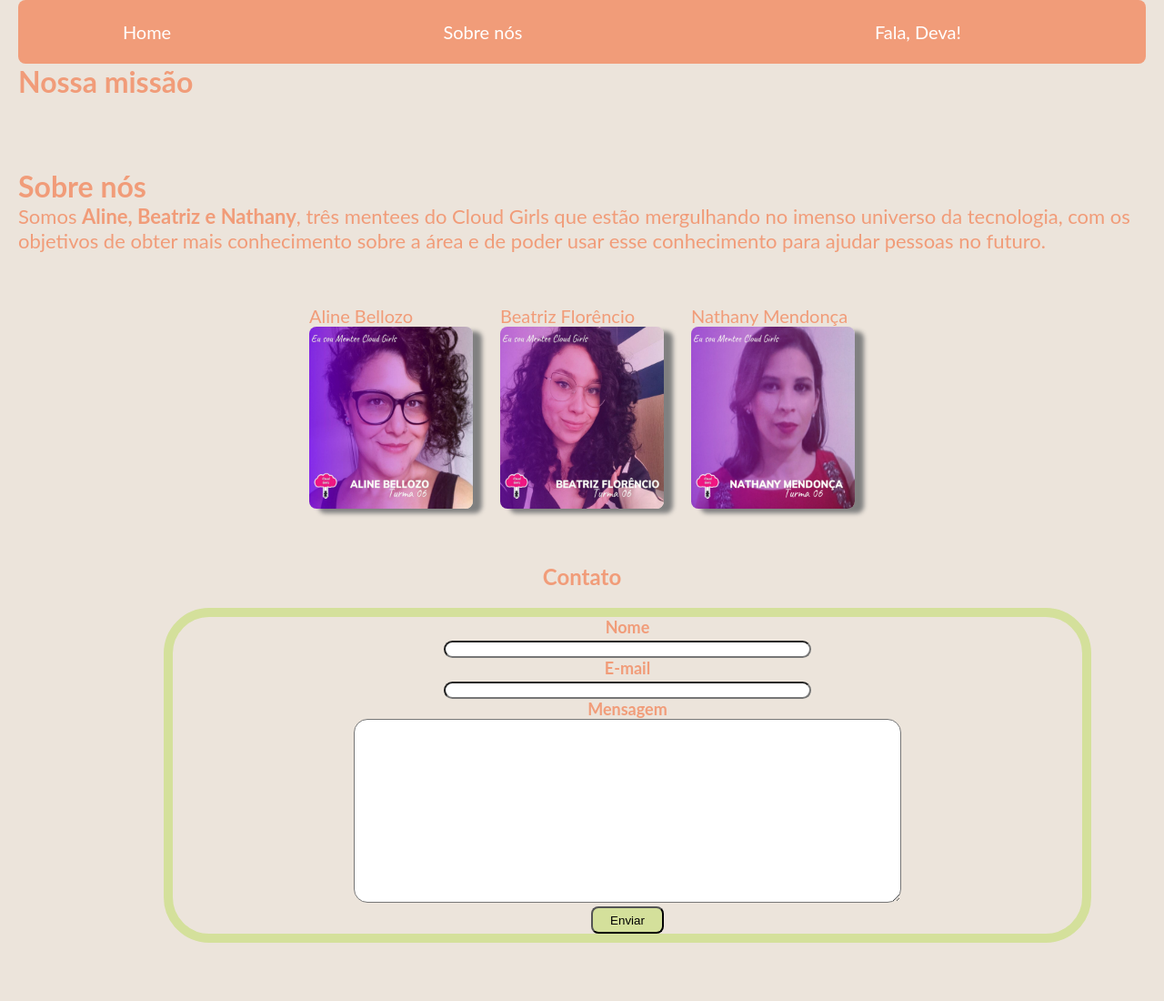
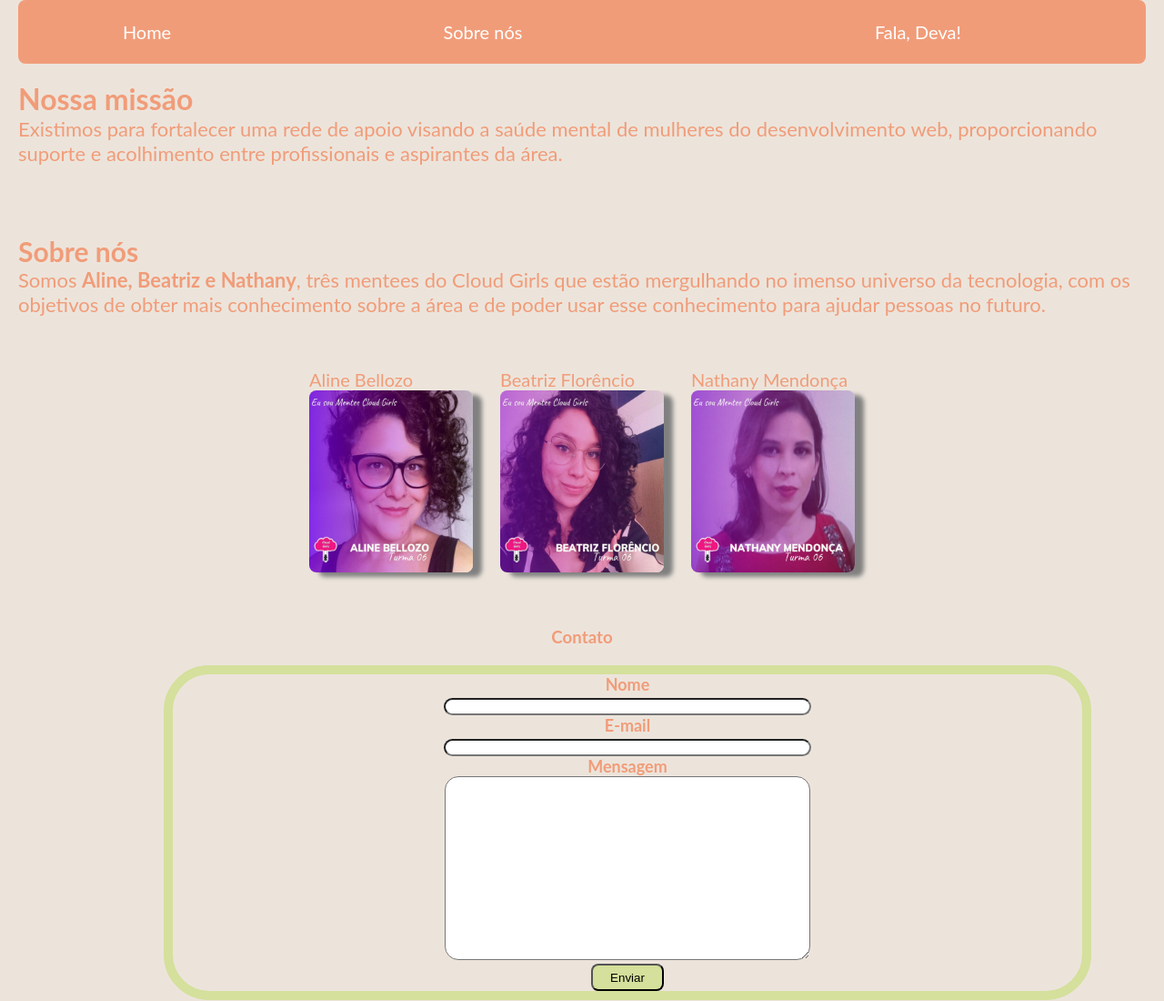
Before and after one commit to nathanymendonca/SquadGirls, a plain HTML site: page sobrenos.html in a window 1280 px wide. Shown: the top 1100 px of the page at 91% size. Drawn offline with Linux system fonts and the light colour scheme.

Commit message:
modificacao

```diff
--- a/sobrenos.html
+++ b/sobrenos.html
@@ -25,9 +25,11 @@
  <!-- FIM DO MENU -->
 
 
-
+        <br>
         <h1 style="color: #f19c79;">Nossa missão</h1>
-
+          <p style="color: #f19c79; font-size: 22px;">
+            Existimos para fortalecer uma rede de apoio visando a saúde mental de mulheres do desenvolvimento web,
+            proporcionando suporte e acolhimento entre profissionais e aspirantes da área. </p>
 
 
         <br>
@@ -35,7 +37,7 @@
         <br>
 
         <br>
-        <h1 style="color: #f19c79;">Sobre nós</h1>
+        <h2 style="color: #f19c79; font-size: 30px;">Sobre nós</h2>
         <p style="color: #f19c79; font-size: 22px;">Somos <b>Aline, Beatriz e Nathany</b>,
           três mentees do Cloud Girls que estão mergulhando no imenso universo da tecnologia,
           com os objetivos de obter mais conhecimento sobre a área e de poder usar esse conhecimento
@@ -70,7 +72,7 @@
 <br>
 <br>
 
-        <h2 style="text-align: center; color: #f19c79;">Contato</h2>
+        <h3 style="text-align: center; color: #f19c79;">Contato</h3>
 
 <!-- INICIO FORMULÁRIO DE CONTATO -->
         <form>
@@ -80,7 +82,7 @@
             <input Type="text" style="width: 400px; border-radius: 50px;">
             <br>
             <h4>Mensagem</h4>
-            <textarea style="width: 600px; height: 200px; border-radius: 15px;"></textarea>
+            <textarea style="width: 400px; height: 200px; border-radius: 15px;"></textarea>
             <br>
             <input style="background-color: #d4e09b; border-radius: 8px; width: 80px; height: 30px;" type="submit" value="Enviar">
 <br>
```
Also changed, not shown: parceiras.html (+2 -2 lines).
